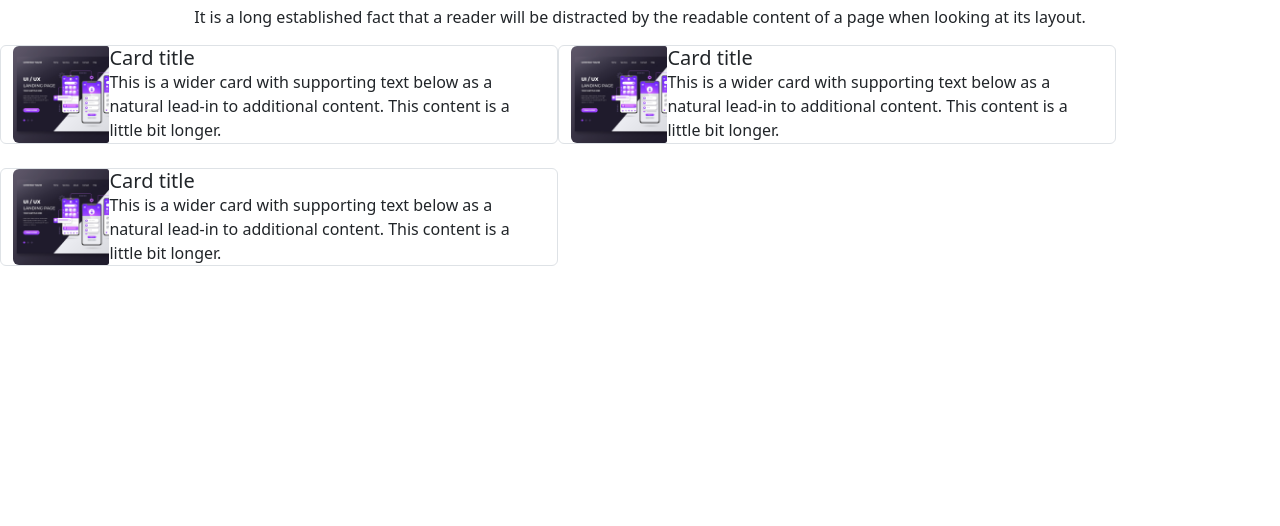
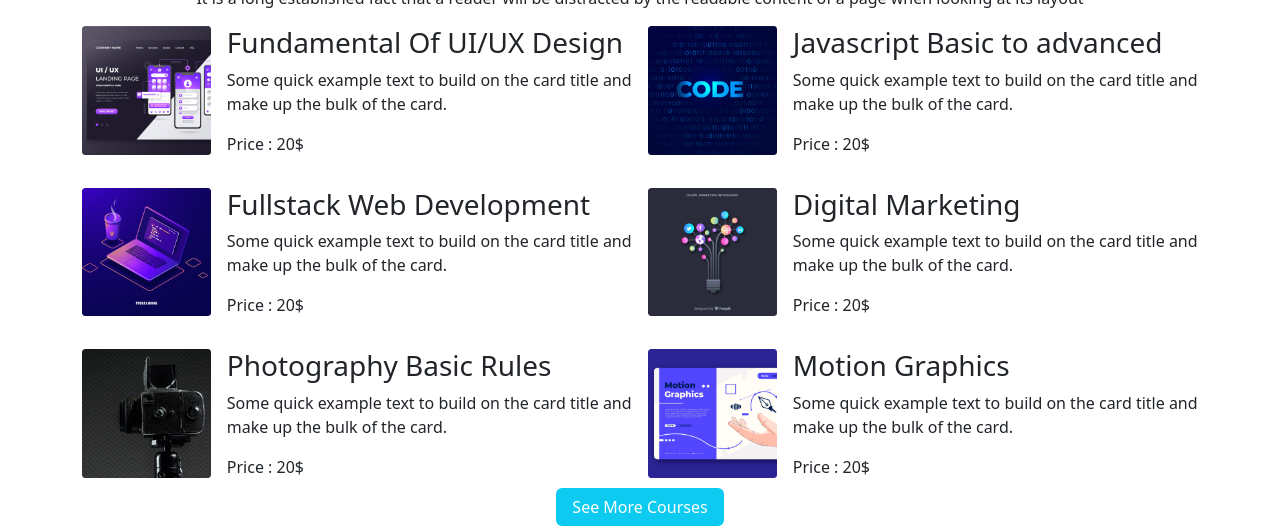
Before and after one commit to sabbirahmedseam/Assigenment-3, a plain HTML site: page index.html in a window 1280 px wide. Shown: the part 763-1289 px from the top of the page. Before the commit the page ends 1045 px from the top, so only its background shows below. Drawn offline with Linux system fonts and the light colour scheme.

Commit message:
img part sending

```diff
--- a/index.html
+++ b/index.html
@@ -104,62 +104,108 @@
             </div>
         </section>
 
-        <!-- slider part end -->
+    </header>
+    <!-- slider part end -->
 
-    </header>
+    <section class="container text-center">
+        <h2>Discover Our Popular
+            <br> Courses
+        </h2>
+        <p>It is a long established fact that a reader will be distracted by the readable
+            content of a page when looking at its layout</p>
+        <!-- img part start -->
+    </section>
     <section class="container">
-        <div class="text-center mt-5">
-            <p class="h1">Discover Our Popular
-                Courses</p>
-            <p>It is a long established fact that a reader will be distracted by the readable
-                content of a page when looking at its layout.</p>
+        <div class="row g-3 ">
+            <div class="col-lg-6 d-flex ">
+                <div>
+                    <img class="img-fluid" src="images/course/course-1.png" alt="">
+                </div>
+                <div class="d-flex flex-column align-items-center justify-content-center ms-3">
+                    <div>
+                        <h3>Fundamental Of UI/UX Design</h3>
+                        <p>Some quick example text to build on the card title
+                            and make up the bulk of the card.</p>
+                        <p>Price : 20$</p>
+                    </div>
+                </div>
+            </div>
+            <div class="col-lg-6 d-flex ">
+                <div>
+                    <img class="img-fluid" src="images/course/course-2.png" alt="">
+                </div>
+                <div class="d-flex flex-column align-items-center justify-content-center ms-3">
+                    <div>
+                        <h3>Javascript Basic to advanced</h3>
+                        <p>Some quick example text to build on the card title
+                            and make up the bulk of the card.</p>
+                        <p>Price : 20$</p>
+                    </div>
+                </div>
+            </div>
+            <div class="col-lg-6 d-flex ">
+                <div>
+                    <img class="img-fluid" src="images/course/course-3.png" alt="">
+                </div>
+                <div class="d-flex flex-column align-items-center justify-content-center ms-3">
+                    <div>
+                        <h3>Fullstack Web Development</h3>
+                        <p>Some quick example text to build on the card title
+                            and make up the bulk of the card.</p>
+                        <p>Price : 20$</p>
+                    </div>
+                </div>
+            </div>
+            <div class="col-lg-6 d-flex ">
+                <div>
+                    <img class="img-fluid" src="images/course/course-4.png" alt="">
+                </div>
+                <div class="d-flex flex-column align-items-center justify-content-center ms-3">
+                    <div>
+                        <h3>Digital Marketing</h3>
+                        <p>Some quick example text to build on the card title
+                            and make up the bulk of the card.</p>
+                        <p>Price : 20$</p>
+                    </div>
+                </div>
+            </div>
+            <div class="col-lg-6 d-flex ">
+                <div>
+                    <img class="img-fluid" src="images/course/course-5.png" alt="">
+                </div>
+                <div class="d-flex flex-column align-items-center justify-content-center ms-3">
+                    <div>
+                        <h3>Photography Basic Rules</h3>
+                        <p>Some quick example text to build on the card title
+                            and make up the bulk of the card.</p>
+                        <p>Price : 20$</p>
+                    </div>
+                </div>
+            </div>
+            <div class="col-lg-6 d-flex ">
+                <div>
+                    <img class="img-fluid" src="images/course/course-6.png" alt="">
+                </div>
+                <div class="d-flex flex-column align-items-center justify-content-center ms-3">
+                    <div>
+                        <h3>Motion Graphics</h3>
+                        <p>Some quick example text to build on the card title
+                            and make up the bulk of the card.</p>
+                        <p>Price : 20$</p>
+                    </div>
+                </div>
+            </div>
+        </div>
+
+        <div class="text-center">
+            <span class="bg-info text-white py-2 px-3 rounded">See More Courses</span>
         </div>
     </section>
-    <section class="container mb-3 row row-cols-lg-2 g-4">
+    <!-- img part end -->
 
 
-        <div class="d-flex col-lg-6 border rounded">
-            <div>
-                <img src="images/course/course-1.png" class="img-fluid rounded-start" alt="...">
-            </div>
-
-            <div class="card-body">
-                <h5 class="card-title">Card title</h5>
-                <p class="card-text">This is a wider card with supporting text below as a natural lead-in to
-                    additional content. This content is a little bit longer.</p>
-
-            </div>
-
-        </div>
-        <div class="d-flex col-lg-6 border rounded">
-            <div>
-                <img src="images/course/course-1.png" class="img-fluid rounded-start" alt="...">
-            </div>
-
-            <div class="card-body">
-                <h5 class="card-title">Card title</h5>
-                <p class="card-text">This is a wider card with supporting text below as a natural lead-in to
-                    additional content. This content is a little bit longer.</p>
-
-            </div>
-
-        </div>
-        <div class="d-flex col-lg-6 border rounded">
-            <div>
-                <img src="images/course/course-1.png" class="img-fluid rounded-start" alt="...">
-            </div>
-
-            <div class="card-body">
-                <h5 class="card-title">Card title</h5>
-                <p class="card-text">This is a wider card with supporting text below as a natural lead-in to
-                    additional content. This content is a little bit longer.</p>
-
-            </div>
-
-        </div>
 
 
-    </section>
 
 
 
```
